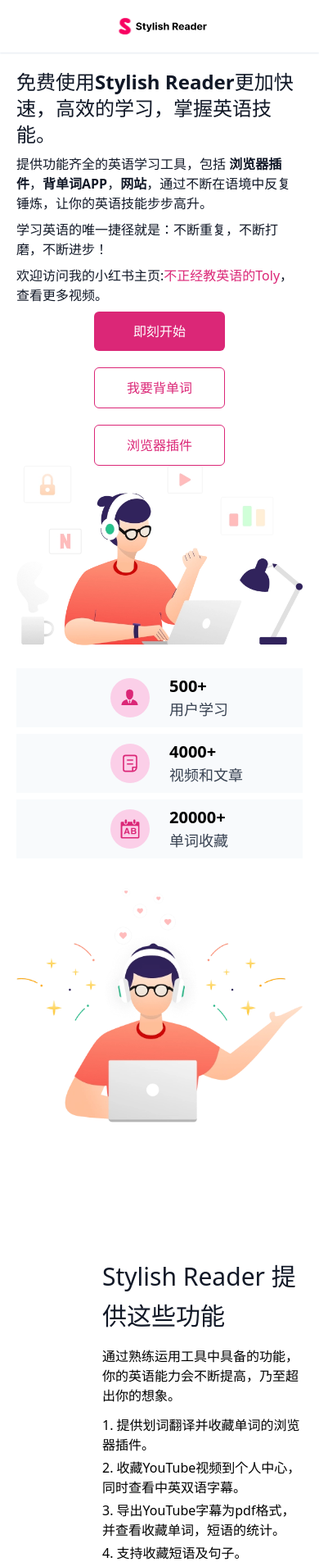
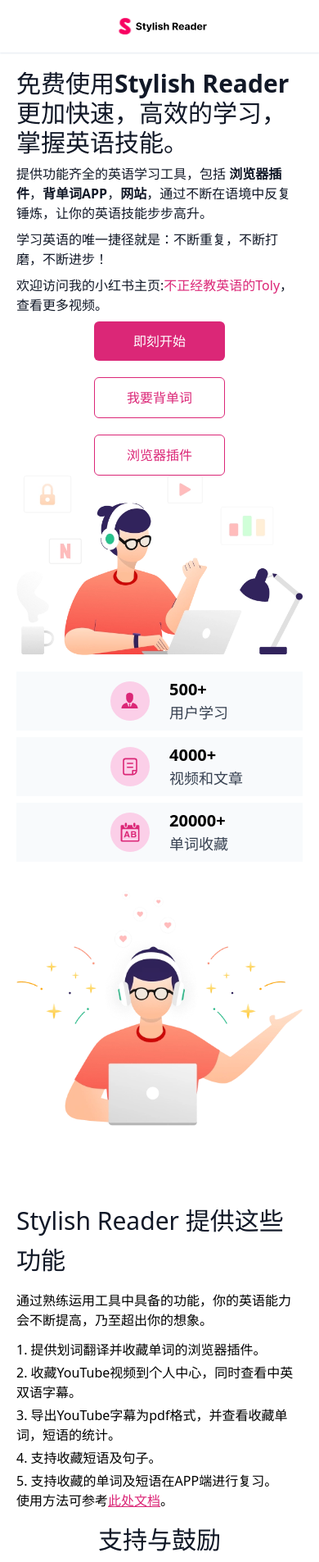
Before and after one commit to tolerious/Stylish-Reader-Official-Website, a Vue app: page / in a window 390 px wide. Shown: the top 1905 px of the page at 82% size. Built offline with nearby package versions, Linux system fonts and the light colour scheme.

Commit message:
🚧 Update style.

```diff
--- a/src/views/HomeView.vue
+++ b/src/views/HomeView.vue
@@ -5,7 +5,7 @@
       <div id="about" class="flex lg:flex-row lg:mt-6 flex-col">
         <div class="lg:w-2/4">
           <div class="h-full flex flex-col justify-around text-gray-900">
-            <h1 class="text-2xl lg:text-3xl font-medium">
+            <h1 class="text-3xl lg:text-3xl font-medium">
               免费使用<strong>Stylish Reader</strong>更加快速，高效的学习，掌握英语技能。
             </h1>
             <p class="mt-2">
@@ -46,7 +46,7 @@
         <div class="lg:w-2/4"><img src="@/assets/images/about-right.webp" alt="" /></div>
       </div>
       <div
-        class="grid lg:grid-cols-3 grid-cols-1 lg:grid-rows-1 grid-rows-3 py-2 lg:px-8 lg:py-16 lg:bg-slate-50 mt-5"
+        class="grid lg:grid-cols-3 grid-cols-1 lg:grid-rows-1 grid-rows-3 py-2 lg:px-8 lg:py-16 lg:bg-slate-50 lg:mt-5 mt-3"
       >
         <div v-for="data in bannerData" :key="data.iconName" class="py-2 lg:py-0 bg-slate-50 mb-2">
           <div class="grid grid-cols-2 grid-rows-2 gap-x-6">
@@ -66,8 +66,8 @@
       </div>
       <div id="feature" class="grid lg:grid-rows-1 lg:grid-cols-2 grid-rows-2 grid-cols-1 mt-5">
         <div><img src="@/assets/images/features.webp" alt="" /></div>
-        <div class="flex justify-end">
-          <div class="w-[70%]">
+        <div class="flex lg:justify-end justify-center">
+          <div class="lg:w-[70%]">
             <h3 class="text-3xl font-medium text-gray-900 leading-relaxed">
               Stylish Reader 提供这些功能
             </h3>
@@ -90,9 +90,9 @@
         </div>
       </div>
       <div id="pricing" class="flex flex-col">
-        <div class="text-center">
-          <h3 class="text-2xl text-gray-900 font-medium leading-relaxed">支持与鼓励</h3>
-          <p class="text-gray-600">
+        <div class="text-center lg:mt-5 mt-3">
+          <h3 class="text-3xl text-gray-900 font-medium leading-relaxed">支持与鼓励</h3>
+          <p class="text-gray-900">
             Stylish
             Reader的宗旨是帮助更多热爱学习英语的人提供一个学习利器，但由于服务器，数据库的运营都需要十分巨大的经费支撑，故提供了一些增值服务，希望大家多多支持。
           </p>
```
